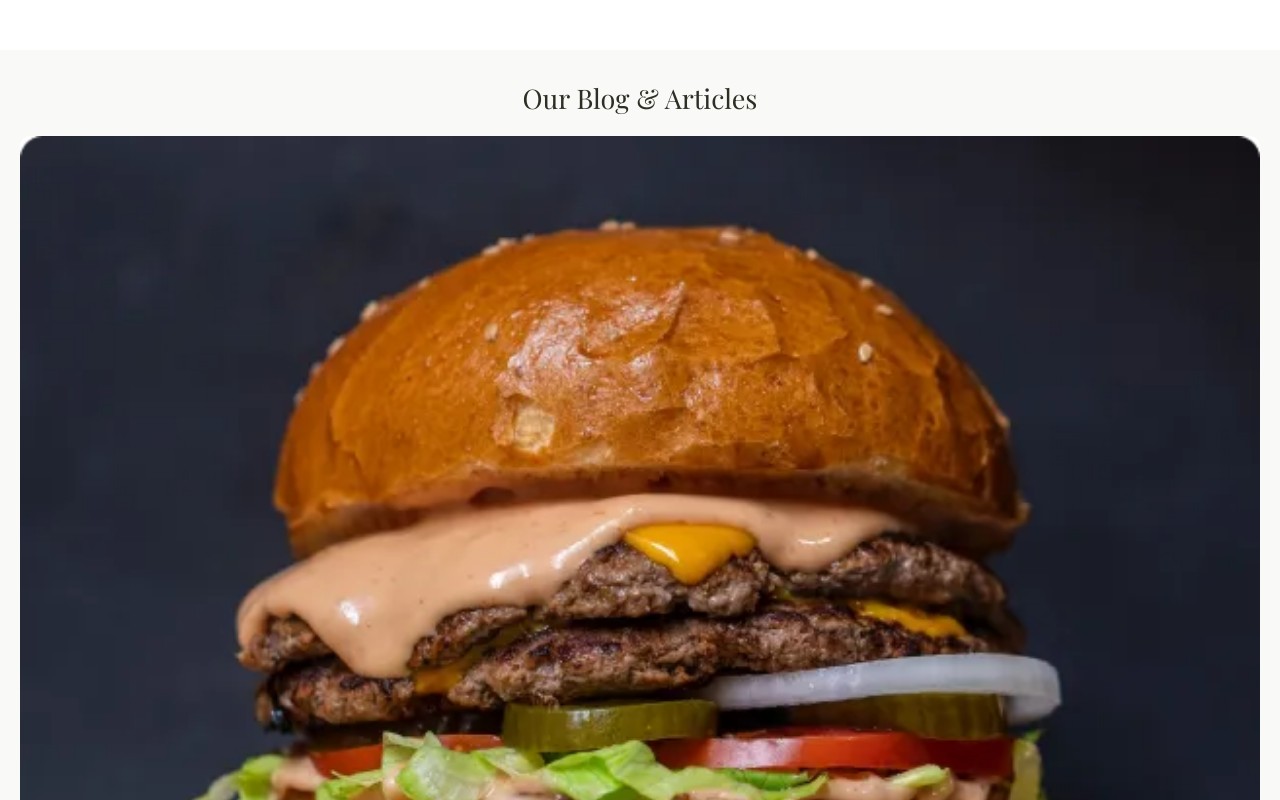
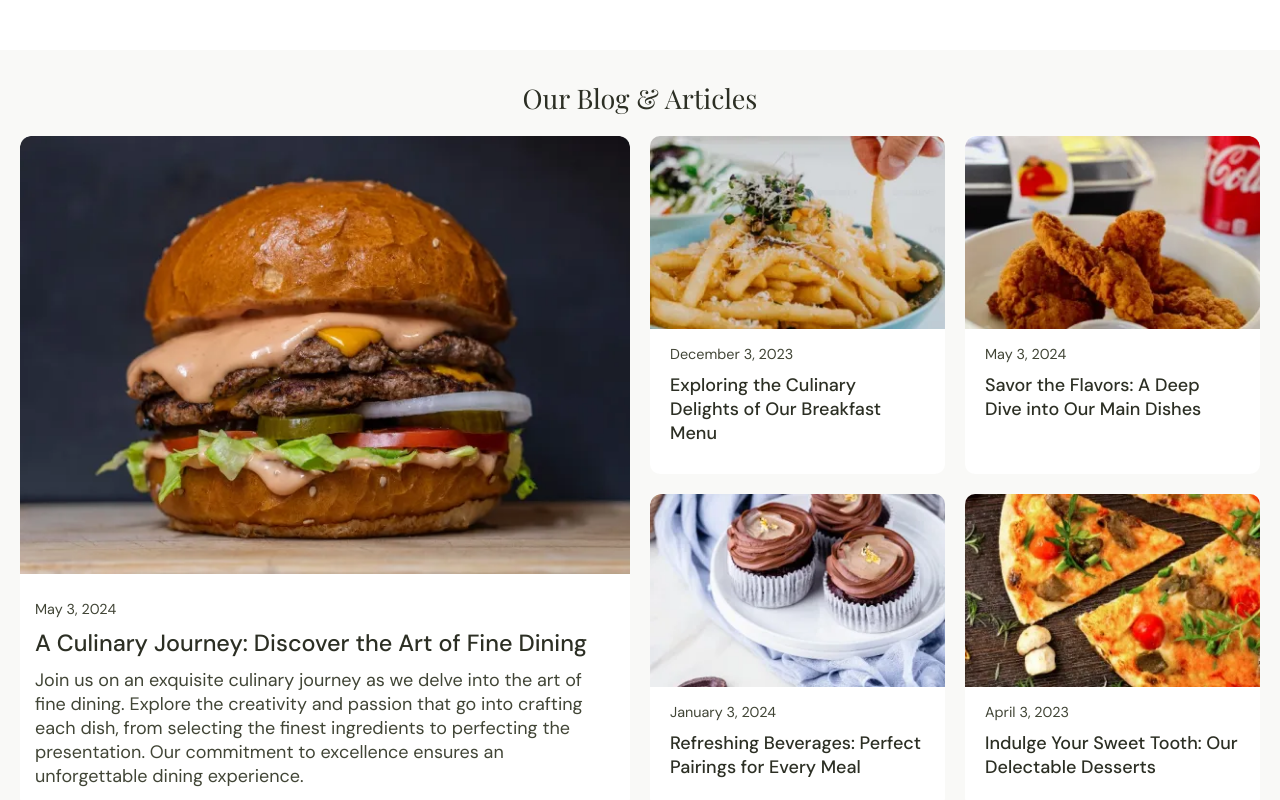
Before and after one commit to devalibello/tasty-food, a React (Create React App) app: page / in a window 1280 px wide. Shown: the part 3940-4740 px from the top of the page. Built offline with nearby package versions, Linux system fonts and the light colour scheme; a web font is replaced by a local one.

Commit message:
Update delivery section final 1

```diff
--- a/src/components/Homepage/Blog.js
+++ b/src/components/Homepage/Blog.js
@@ -99,24 +99,24 @@ const Blog = () => {
                     </div>
                 </div>
             </div>
-            <div className="small-blogs-content" ref={smallBlog1Ref}>
+            <div className="small-blogs-content one" ref={smallBlog1Ref}>
                 {firstGroup.map((blog) =>
                     <div className="small-blogs-upper" key={blog.id}>
                         <img src={blog.image} alt="" className="small-blog-image" />
                         <ul className="small-text-content">
                             <li className="blog-date">{blog.date}</li>
-                            <li className="blog-title">{blog.title}</li>
+                            <li className="blog-title-small">{blog.title}</li>
                         </ul>
                     </div>
                 )}
             </div>
-            <div className="small-blogs-content" ref={smallBlog2Ref}>
+            <div className="small-blogs-content two" ref={smallBlog2Ref}>
                 {secondGroup.map((blog) =>
                 <div className="small-blogs-upper" key={blog.id}>
                     <img src={blog.image} alt="" className="small-blog-image" />
                     <ul className="small-text-content">
                         <li className="blog-date">{blog.date}</li>
-                        <li className="blog-title">{blog.title}</li>
+                        <li className="blog-title-small">{blog.title}</li>
                     </ul>
                 </div>
                 )}
--- a/src/styles/Blog.css
+++ b/src/styles/Blog.css
@@ -178,7 +178,7 @@
 .blog-content {
     display: grid;
     grid-template-columns: 1fr;
-    gap: 30px;
+    gap: 20px;
 }
 
 .big-blog-content {
@@ -192,6 +192,13 @@
 
 .blog-title {
     font-size: 1.3em;
+    font-weight: 500;
+    color: var(--dark-black);
+    padding: 10px 0;
+}
+
+.blog-title-small {
+    font-size: 1em;
     font-weight: 500;
     color: var(--dark-black);
     padding: 10px 0;
@@ -229,7 +236,70 @@
 }
 
 .blog-title {
-    /* margin-top: 5px; */
     color: var(--dark-black);
     font-size: 1.3em;
 }
+
+/* Small Tablet Styles */
+
+@media screen and (min-width: 530px) {
+    .small-blogs-content {
+        grid-template-columns: 1fr 1fr;
+    }
+}
+
+/* Large Tablet Styles */
+
+@media screen and (min-width: 720px) {
+    .blog-content {
+        display: grid;
+        grid-template-columns: repeat(12, 1fr);
+        grid-template-rows: repeat(2, minmax(250px, auto));
+        gap: 20px;
+    }
+
+    .big-blog {
+        grid-column: 1 / 7;
+        grid-row: 1 / 3;
+    }
+
+    .small-blogs-content.one {
+        display: grid;
+        grid-template-columns: 1fr 1fr;
+        grid-column: 7 / 13;
+        grid-row: 1 / 2;
+    }
+
+    .small-blogs-content.two {
+        display: grid;
+        grid-template-columns: 1fr 1fr;
+        grid-column: 7 / 13;
+        grid-row: 2 / 3;
+    }
+   }
+
+/* Laptop Tablets Styles */
+
+@media screen and (min-width: 960px) {
+    .menu-card-template {
+        grid-template-columns: repeat(4, 1fr);
+    }
+
+    .menu-cards :nth-child(3) {
+        min-height: 130px;
+    }
+}
+
+/* Desktop Style */
+
+@media screen and (min-width: 1190px) {
+    .menu-card-section {
+        padding: 70px 60px;
+        max-width: 1280px;
+    }
+
+    .menu-cards :nth-child(3) {
+        min-height: 140px;
+    }
+
+}
```
